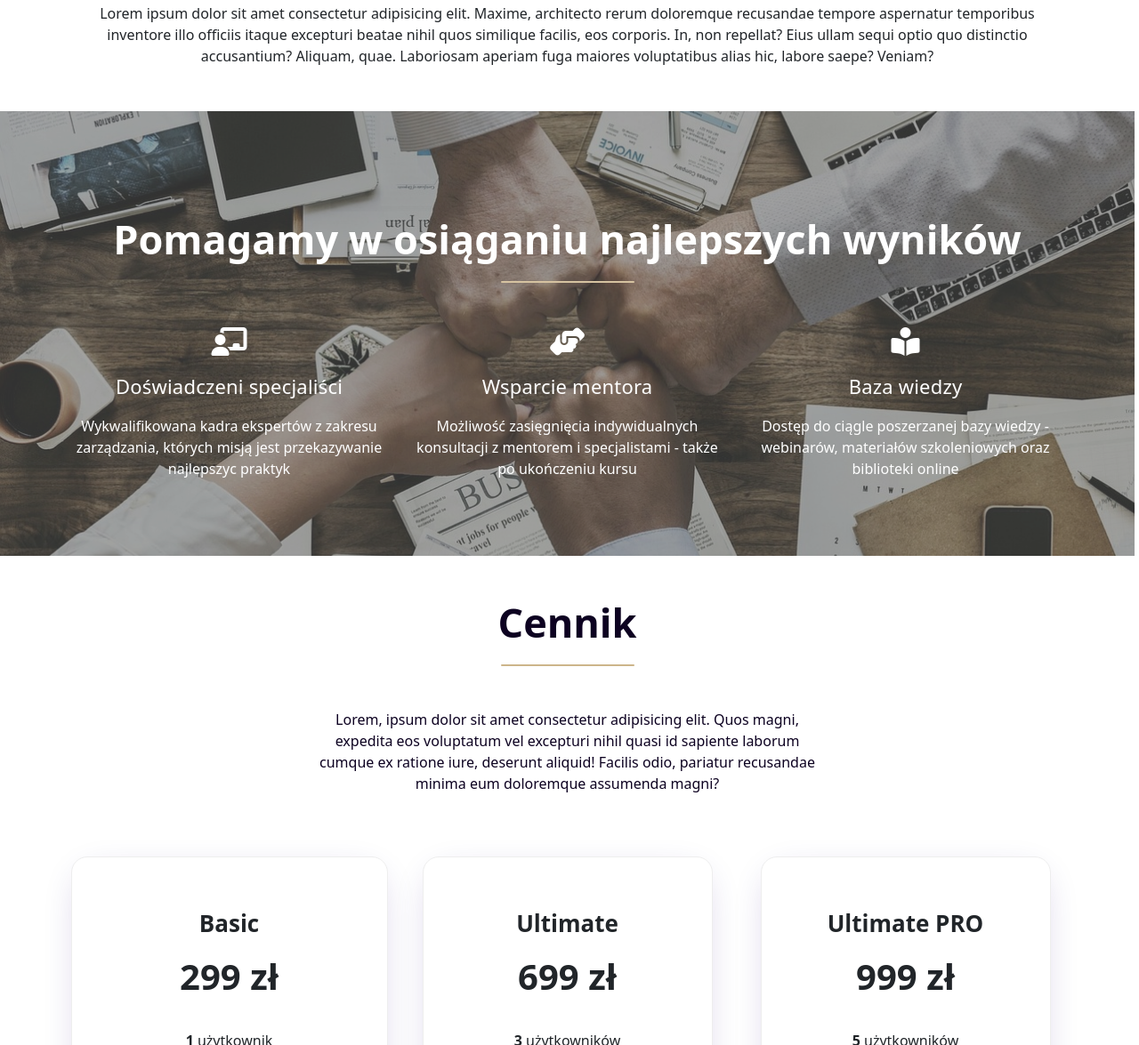
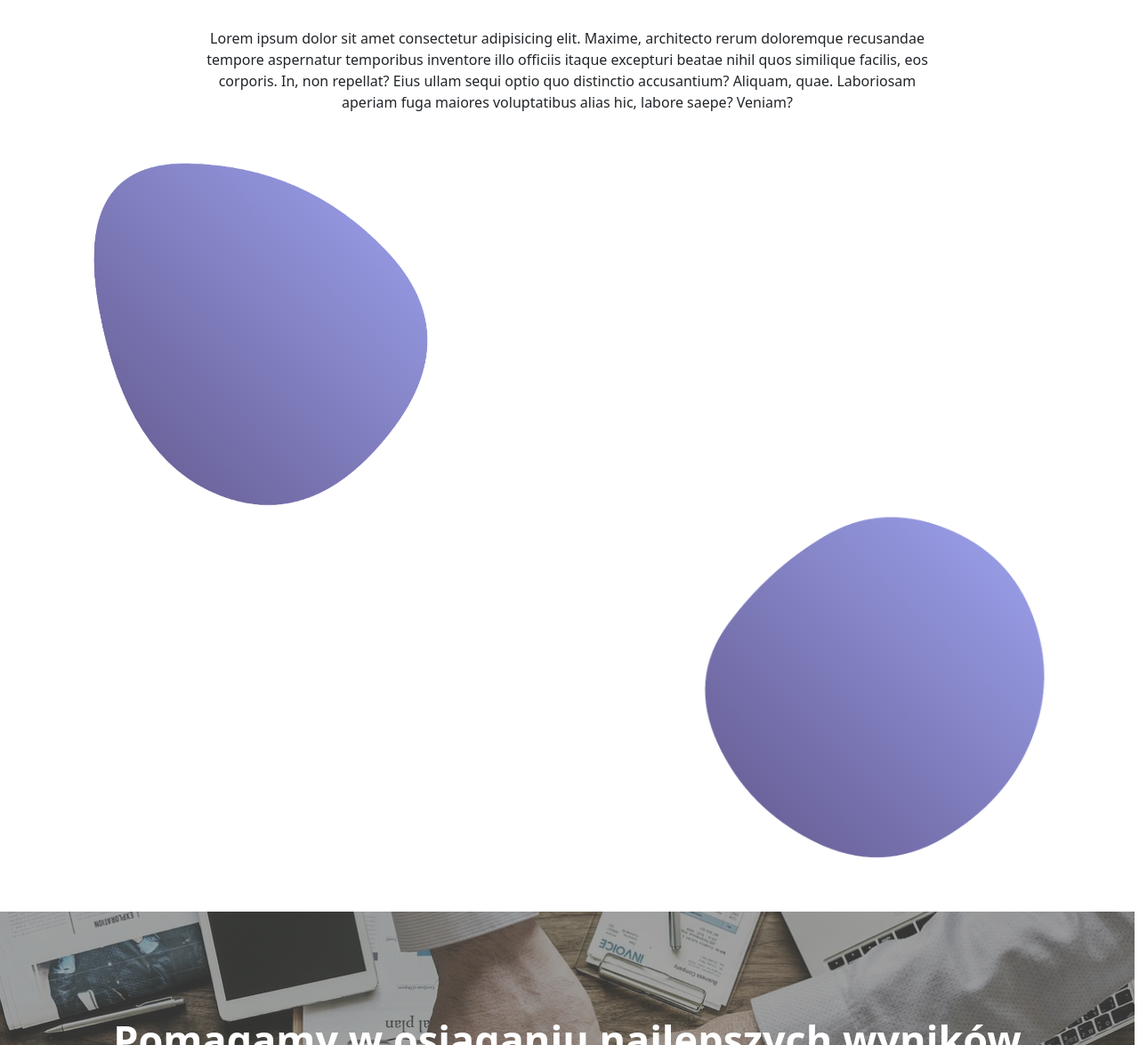
Before and after one commit to oorlowska/leadership-mastery, a plain HTML site: page index.html in a window 1280 px wide. Shown: the part 928-2103 px from the top of the page at 89% size. Drawn offline with nearby package versions, Linux system fonts and the light colour scheme.

Commit message:
product info

```diff
--- a/index.html
+++ b/index.html
@@ -83,6 +83,14 @@
           distinctio accusantium? Aliquam, quae. Laboriosam aperiam fuga maiores
           voluptatibus alias hic, labore saepe? Veniam?
         </p>
+        <div class="container">
+          <div class="product__info-about">
+            <img src="./assets/blob1.png">
+          </div>
+          <div class="product__info-about">
+            <img src="./assets/blob2.png">
+          </div>
+        </div>
       </div>
 
       <div
@@ -277,9 +285,9 @@
     </section>
 
     <footer>
-      <div  class="container">
+      <div class="container">
         <div class="d-flex justify-content-center align-items-center m-2 pt-3">
-          <a href="#"><img src="./assets/logo.png" alt="logo firmy"/></a>
+          <a href="#"><img src="./assets/logo.png" alt="logo firmy" /></a>
           <p class="copy">Copyright © 2023 Olga Orłowska</p>
         </div>
       </div>
--- a/main.css
+++ b/main.css
@@ -105,7 +105,7 @@ header {
 
 .banner__btn:hover {
   background: #554c86;
-  scale: 1.05;
+  scale: 1.08;
   box-shadow: 0 10px 40px -10px rgba(45, 0, 128, 0.404);
 }
 
@@ -116,8 +116,29 @@ header {
 }
 
 /* --SEKCJA PRODUKT-- */
-.product__info{
+
+/* INFORMACJE O PRODUKCIE */
+
+.product__info {
   margin: 50px auto;
+}
+
+.product__info-about img {
+  height: 400px;
+  width: 400px;
+}
+
+.product__info-about:first-of-type {
+  text-align: left;
+}
+
+.product__info-about:last-of-type {
+  text-align: right;
+}
+
+.product__info p {
+  margin: 3rem auto;
+  width: 75%;
 }
 
 /* ZALETY PRODUKTU */
@@ -346,12 +367,14 @@ a {
   box-shadow: 0 10px 20px -10px rgba(45, 0, 128, 0.404);
 }
 
-/* FOOTER */
+/* --FOOTER-- */
 
 footer img {
   width: 30px;
   height: 30px;
 }
-.copy{
-  margin: 0 2rem
+.copy {
+  margin: 0 2rem;
 }
+
+/* --MEDIA QUERIES-- */
```
Also changed, not shown: assets/blob1.png (added), assets/blob2.png (added).
